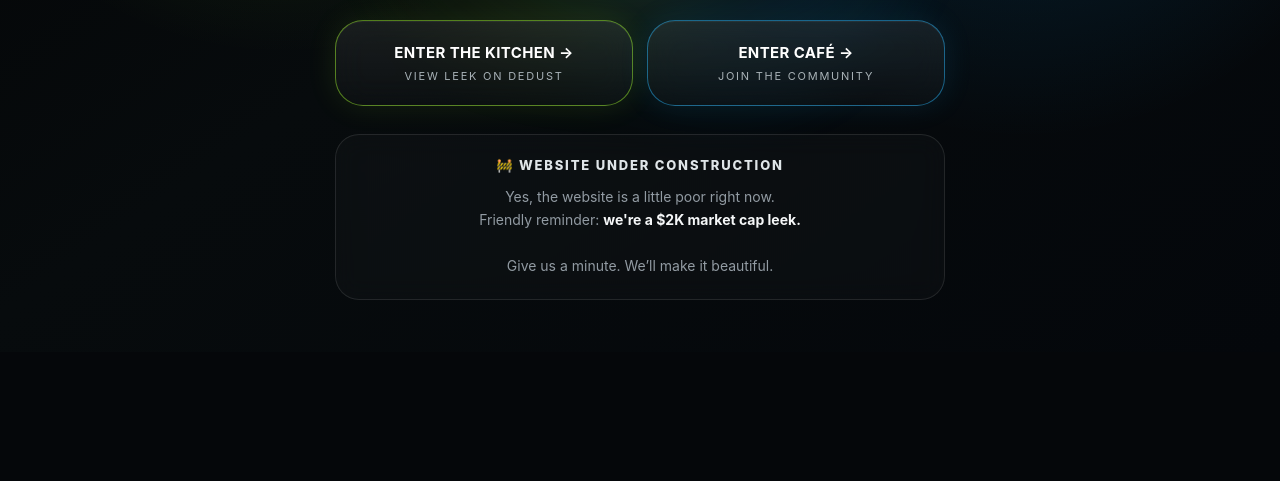
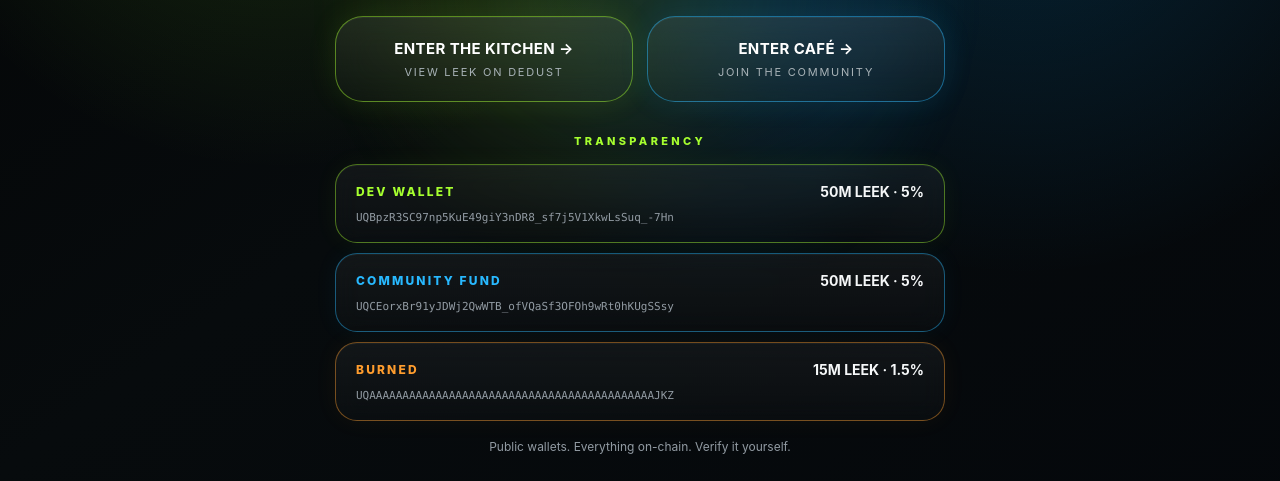
Before and after one commit to GramLeek/Assets, a plain HTML site: page index.html in a window 1280 px wide. Shown: the part 448-929 px from the top of the page. Before the commit the page ends 800 px from the top, so only its background shows below. Drawn offline with Linux system fonts and the light colour scheme.

Commit message:
Update index.html

```diff
--- a/index.html
+++ b/index.html
@@ -20,6 +20,7 @@
       --muted: #929ba3;
       --green: #a6ff2f;
       --blue: #28b9ff;
+      --orange: #ff9d2e;
     }
 
     *,
@@ -348,6 +349,163 @@
       text-transform: uppercase;
     }
 
+    /* TRANSPARENCY */
+
+    .transparency {
+      width: 100%;
+      max-width: 610px;
+
+      margin: 32px auto 0;
+    }
+
+    .transparency-head {
+      margin-bottom: 16px;
+
+      color: var(--green);
+
+      font-size: 11px;
+      font-weight: 800;
+
+      letter-spacing: .30em;
+
+      text-transform: uppercase;
+    }
+
+    .wallet {
+      width: 100%;
+
+      margin-top: 10px;
+      padding: 18px 20px;
+
+      border-radius: 22px;
+
+      text-align: left;
+
+      background:
+        linear-gradient(
+          180deg,
+          rgba(255,255,255,.05),
+          rgba(255,255,255,.018)
+        );
+
+      backdrop-filter: blur(12px);
+      -webkit-backdrop-filter: blur(12px);
+    }
+
+    .wallet.dev {
+      border: 1px solid rgba(166,255,47,.42);
+
+      box-shadow:
+        0 0 24px rgba(166,255,47,.055),
+        inset 0 1px rgba(255,255,255,.04);
+    }
+
+    .wallet.community {
+      border: 1px solid rgba(40,185,255,.44);
+
+      box-shadow:
+        0 0 24px rgba(40,185,255,.055),
+        inset 0 1px rgba(255,255,255,.04);
+    }
+
+    .wallet.burn {
+      border: 1px solid rgba(255,157,46,.44);
+
+      box-shadow:
+        0 0 24px rgba(255,157,46,.05),
+        inset 0 1px rgba(255,255,255,.04);
+    }
+
+    .wallet-top {
+      display: flex;
+      align-items: center;
+      justify-content: space-between;
+
+      gap: 16px;
+    }
+
+    .wallet-name {
+      font-size: 12px;
+      font-weight: 800;
+
+      letter-spacing: .18em;
+
+      text-transform: uppercase;
+    }
+
+    .wallet.dev .wallet-name {
+      color: var(--green);
+    }
+
+    .wallet.community .wallet-name {
+      color: var(--blue);
+    }
+
+    .wallet.burn .wallet-name {
+      color: var(--orange);
+    }
+
+    .wallet-amount {
+      flex-shrink: 0;
+
+      color: #f5f7f8;
+
+      font-size: 14px;
+      font-weight: 700;
+    }
+
+    .wallet-address {
+      display: block;
+
+      width: 100%;
+
+      margin-top: 11px;
+
+      overflow: hidden;
+      text-overflow: ellipsis;
+      white-space: nowrap;
+
+      color: var(--muted);
+
+      font-family:
+        ui-monospace,
+        SFMono-Regular,
+        Menlo,
+        Monaco,
+        Consolas,
+        monospace;
+
+      font-size: 11px;
+
+      text-decoration: none;
+
+      transition: color .2s ease;
+    }
+
+    .wallet.dev .wallet-address:hover {
+      color: var(--green);
+    }
+
+    .wallet.community .wallet-address:hover {
+      color: var(--blue);
+    }
+
+    .wallet.burn .wallet-address:hover {
+      color: var(--orange);
+    }
+
+    .transparency-note {
+      margin: 16px 0 0;
+
+      color: var(--muted);
+
+      font-size: 12px;
+
+      line-height: 1.6;
+    }
+
+    /* CONSTRUCTION */
+
     .construction {
       width: 100%;
       max-width: 610px;
@@ -434,10 +592,6 @@
       h1 {
         width: 100%;
 
-        /*
-          Scales with viewport width instead of a
-          specific iPhone/Android model.
-        */
         font-size: clamp(42px, 14vw, 68px);
 
         letter-spacing: -.055em;
@@ -473,11 +627,47 @@
         padding-right: 16px;
       }
 
+      .transparency {
+        width: 100%;
+        max-width: 100%;
+
+        margin-top: 28px;
+      }
+
+      .transparency-head {
+        font-size: 10px;
+        letter-spacing: .26em;
+      }
+
+      .wallet {
+        padding: 17px 18px;
+      }
+
+      .wallet-top {
+        gap: 10px;
+      }
+
+      .wallet-name {
+        font-size: 11px;
+      }
+
+      .wallet-amount {
+        font-size: 13px;
+      }
+
+      .wallet-address {
+        font-size: 10px;
+      }
+
+      .transparency-note {
+        font-size: 11px;
+      }
+
       .construction {
         width: 100%;
         max-width: 100%;
 
-        margin-top: 16px;
+        margin-top: 20px;
 
         padding: 21px 18px;
       }
@@ -521,6 +711,14 @@
       .btn span {
         font-size: 10px;
         letter-spacing: .12em;
+      }
+
+      .wallet-name {
+        font-size: 10px;
+      }
+
+      .wallet-amount {
+        font-size: 12px;
       }
 
       .construction-title {
@@ -577,6 +775,96 @@
 
       </div>
 
+
+      <!-- TRANSPARENCY -->
+
+      <div class="transparency">
+
+        <div class="transparency-head">
+          TRANSPARENCY
+        </div>
+
+        <div class="wallet dev">
+
+          <div class="wallet-top">
+            <div class="wallet-name">
+              DEV WALLET
+            </div>
+
+            <div class="wallet-amount">
+              50M LEEK · 5%
+            </div>
+          </div>
+
+          <a
+            class="wallet-address"
+            href="https://tonviewer.com/UQBpzR3SC97np5KuE49giY3nDR8_sf7j5V1XkwLsSuq_-7Hn"
+            target="_blank"
+            rel="noopener noreferrer"
+          >
+            UQBpzR3SC97np5KuE49giY3nDR8_sf7j5V1XkwLsSuq_-7Hn
+          </a>
+
+        </div>
+
+
+        <div class="wallet community">
+
+          <div class="wallet-top">
+            <div class="wallet-name">
+              COMMUNITY FUND
+            </div>
+
+            <div class="wallet-amount">
+              50M LEEK · 5%
+            </div>
+          </div>
+
+          <a
+            class="wallet-address"
+            href="https://tonviewer.com/UQCEorxBr91yJDWj2QwWTB_ofVQaSf3OFOh9wRt0hKUgSSsy"
+            target="_blank"
+            rel="noopener noreferrer"
+          >
+            UQCEorxBr91yJDWj2QwWTB_ofVQaSf3OFOh9wRt0hKUgSSsy
+          </a>
+
+        </div>
+
+
+        <div class="wallet burn">
+
+          <div class="wallet-top">
+            <div class="wallet-name">
+              BURNED
+            </div>
+
+            <div class="wallet-amount">
+              15M LEEK · 1.5%
+            </div>
+          </div>
+
+          <a
+            class="wallet-address"
+            href="https://tonviewer.com/UQAAAAAAAAAAAAAAAAAAAAAAAAAAAAAAAAAAAAAAAAAAAJKZ"
+            target="_blank"
+            rel="noopener noreferrer"
+          >
+            UQAAAAAAAAAAAAAAAAAAAAAAAAAAAAAAAAAAAAAAAAAAAJKZ
+          </a>
+
+        </div>
+
+
+        <p class="transparency-note">
+          Public wallets. Everything on-chain. Verify it yourself.
+        </p>
+
+      </div>
+
+
+      <!-- WEBSITE UNDER CONSTRUCTION -->
+
       <div class="construction">
 
         <div class="construction-title">
@@ -585,7 +873,8 @@
 
         <p>
           Yes, the website is a little poor right now.<br>
-          Friendly reminder: <strong>we're a $2K market cap leek.</strong>
+          Friendly reminder:
+          <strong>we're a $2K market cap leek.</strong>
           <br><br>
           Give us a minute. We’ll make it beautiful.
         </p>
```
